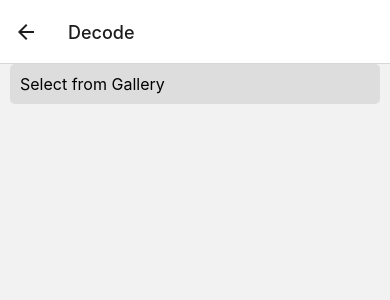
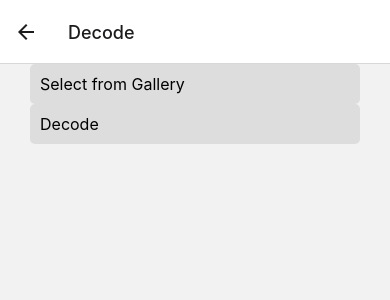
Before and after one commit to karlacahaya/Stegandroid, a React Native app: screen /Decode in a window 390 px wide. Shown: the top 300 px of the page. Built offline with nearby package versions, Linux system fonts and the light colour scheme.

Commit message:
decode berhaslllllll

```diff
--- a/src/screen/DecodeScreen.js
+++ b/src/screen/DecodeScreen.js
@@ -1,6 +1,5 @@
 import React, {useState, useEffect, useCallback} from 'react';
 import {
-  View,
   Text,
   StyleSheet,
   TouchableOpacity,
@@ -10,14 +9,11 @@ import {
   NativeModules,
   ScrollView,
   StatusBar,
+  ActivityIndicator,
+  Modal,
+  View,
 } from 'react-native';
-import DocumentPicker, {
-  DirectoryPickerResponse,
-  DocumentPickerResponse,
-  isCancel,
-  isInProgress,
-  types,
-} from 'react-native-document-picker';
+import ImagePicker from 'react-native-image-crop-picker';
 
 const styles = StyleSheet.create({
   container: {
@@ -42,7 +38,7 @@ const styles = StyleSheet.create({
   },
   imageContainer: {
     flexDirection: 'row',
-    marginTop: 20,
+    marginTop: 5,
   },
   image: {
     height: 300,
@@ -57,32 +53,165 @@ const styles = StyleSheet.create({
     borderWidth: 1,
     padding: 10,
   },
+  centeredView: {
+    flex: 1,
+    justifyContent: 'center',
+    alignItems: 'center',
+    marginTop: 22,
+  },
+  modalView: {
+    margin: 20,
+    backgroundColor: 'white',
+    borderRadius: 20,
+    padding: 35,
+    alignItems: 'center',
+    shadowColor: '#000',
+    shadowOffset: {
+      width: 0,
+      height: 2,
+    },
+    shadowOpacity: 0.25,
+    shadowRadius: 4,
+    elevation: 5,
+  },
+  button1: {
+    borderRadius: 20,
+    padding: 10,
+    elevation: 2,
+  },
+  textStyle: {
+    color: 'grey',
+    fontWeight: 'bold',
+    textAlign: 'center',
+    fontSize: 20,
+  },
+  modalText: {
+    marginBottom: 15,
+    textAlign: 'center',
+  },
 });
 
+const {LSBSteganography} = NativeModules;
+
 const DecodeScreen = () => {
-  const [fileResponse, setFileResponse] = useState([]);
+  // const [text, setText] = React.useState('');
+  const [originalImageUri, setOriginalImageUri] = useState(null);
+  const [decodedImageMsg, setDecodedImageMsg] = useState('');
+  const [isLoading, setIsLoading] = useState(false);
+  const [isSuccessModalVisible, setIsSuccessModalVisible] = useState(false);
+  const [isErrorModalVisible, setIsErrorModalVisible] = useState(false);
+  const [errorMessage, setErrorMessage] = useState('');
 
-  const handleDocumentSelection = useCallback(async () => {
+  const handleOpenGallery = async () => {
     try {
-      const response = await DocumentPicker.pick({
-        presentationStyle: 'fullScreen',
+      const image = await ImagePicker.openPicker({
+        // width: 300,
+        // height: 400,
+        cropping: false,
       });
-      setFileResponse(response);
-      console.log('====================================');
-      console.log('fileResponse', fileResponse);
-      console.log('====================================');
-    } catch (err) {
-      console.warn(err);
+
+      setOriginalImageUri(image.path);
+    } catch (error) {
+      console.error(error);
     }
-  }, []);
+  };
+
+  const handleDecodeImage = async () => {
+    if (!originalImageUri) {
+      console.warn('Please select an image');
+      return;
+    }
+
+    setIsLoading(true);
+
+    try {
+      const imagePath = originalImageUri.replace('file://', '');
+      console.log('original image path:', originalImageUri);
+      LSBSteganography.decode(imagePath, result => {
+        setIsLoading(false);
+
+        if (result.startsWith('Error:')) {
+          setErrorMessage(result);
+          setIsErrorModalVisible(true);
+        } else {
+          console.log('Decoded image msg:', result);
+          setDecodedImageMsg(result);
+          setIsSuccessModalVisible(true);
+        }
+      });
+    } catch (error) {
+      setIsLoading(false);
+      setErrorMessage(error.message);
+      setIsErrorModalVisible(true);
+    }
+  };
   return (
-    <SafeAreaView>
-      <ScrollView>
-        <TouchableOpacity
-          onPress={handleDocumentSelection}
-          style={styles.button}>
-          <Text style={styles.buttonText}>Select from Gallery</Text>
-        </TouchableOpacity>
+    <SafeAreaView style={styles.container}>
+      <ScrollView style={styles.scrollView}>
+        {originalImageUri && (
+          <>
+            <Text style={styles.textStyle}>Original Image</Text>
+            <View style={styles.imageContainer}>
+              <Image source={{uri: originalImageUri}} style={styles.image} />
+            </View>
+          </>
+        )}
+
+        {!originalImageUri && (
+          <TouchableOpacity onPress={handleOpenGallery} style={styles.button}>
+            <Text style={styles.buttonText}>Select from Gallery</Text>
+          </TouchableOpacity>
+        )}
+
+        {!decodedImageMsg && (
+          <>
+            <TouchableOpacity onPress={handleDecodeImage} style={styles.button}>
+            <Text style={styles.buttonText}>Decode</Text>
+            </TouchableOpacity>
+          </>
+        )}
+
+        {isLoading && <ActivityIndicator size="large" color="#0000ff" />}
+
+        {/* modal if error */}
+        <Modal
+          animationType="slide"
+          transparent={true}
+          visible={isErrorModalVisible}
+          onRequestClose={() => {
+            setIsErrorModalVisible(false);
+          }}>
+          <View style={styles.centeredView}>
+            <View style={styles.modalView}>
+              <Text style={styles.modalText}>{errorMessage}</Text>
+              <TouchableOpacity
+                style={{...styles.button1, backgroundColor: '#f05146'}}
+                onPress={() => setIsErrorModalVisible(false)}>
+                <Text style={styles.textStyle}>Close</Text>
+              </TouchableOpacity>
+            </View>
+          </View>
+        </Modal>
+
+        {/* modal if success */}
+        <Modal
+          animationType="slide"
+          transparent={true}
+          visible={isSuccessModalVisible}
+          onRequestClose={() => {
+            setIsSuccessModalVisible(false);
+          }}>
+          <View style={styles.centeredView}>
+            <View style={styles.modalView}>
+              <Text style={styles.modalText}>Decode is success!</Text>
+              <TouchableOpacity
+                style={{...styles.button1, backgroundColor: '#5f5ae8'}}
+                onPress={() => setIsSuccessModalVisible(false)}>
+                <Text style={styles.textStyle}>Close</Text>
+              </TouchableOpacity>
+            </View>
+          </View>
+        </Modal>
       </ScrollView>
     </SafeAreaView>
   );
--- a/src/screen/EncodeBismillah.js
+++ b/src/screen/EncodeBismillah.js
@@ -229,6 +229,7 @@ const EncodeBismillah = () => {
 
         {isLoading && <ActivityIndicator size="large" color="#0000ff" />}
 
+        {/* modal if error */}
         <Modal
           animationType="slide"
           transparent={true}
@@ -248,6 +249,7 @@ const EncodeBismillah = () => {
           </View>
         </Modal>
 
+        {/* modal if success */}
         <Modal
           animationType="slide"
           transparent={true}
```
Also changed, not shown: 1 other file (tests, documents, lock files or other folders).
